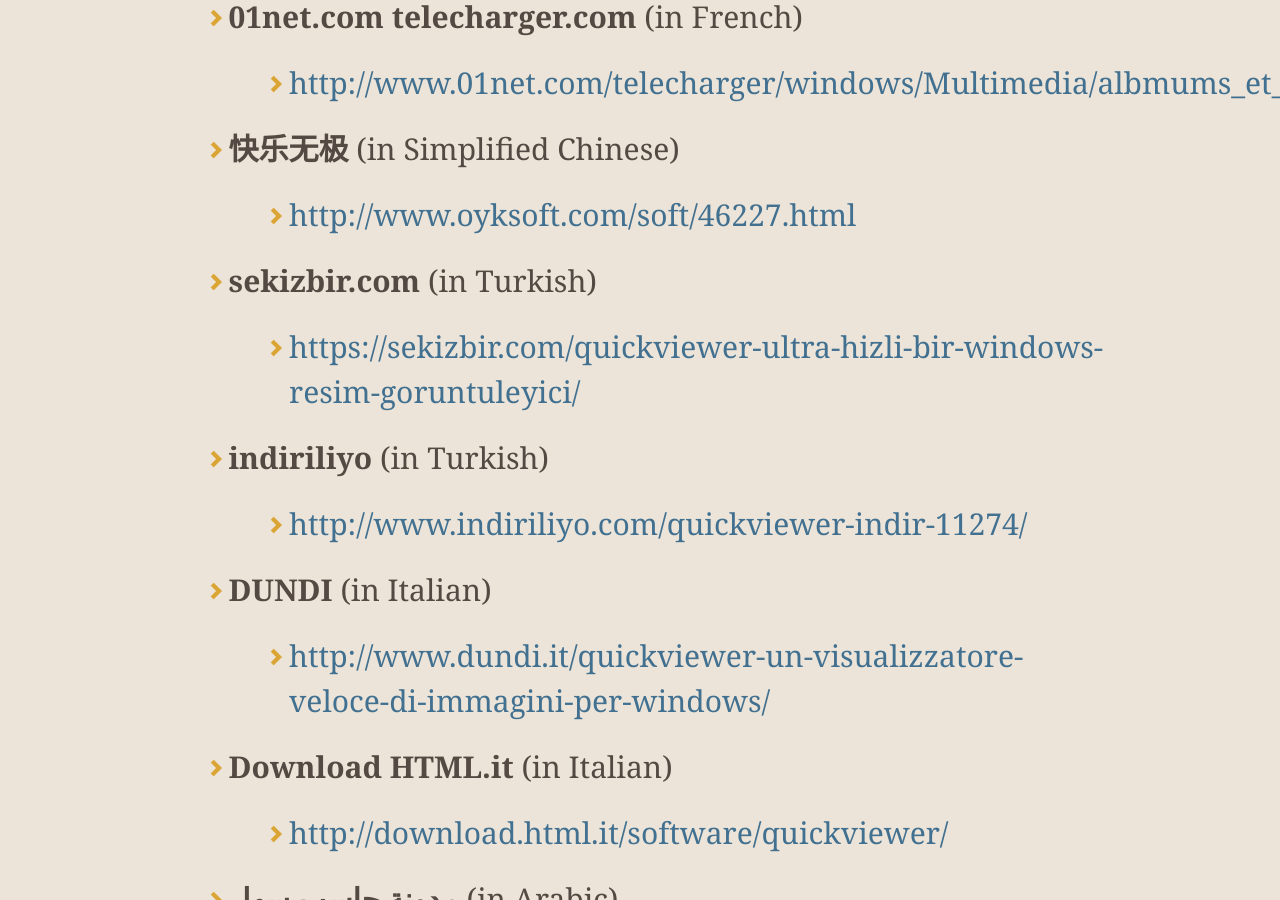
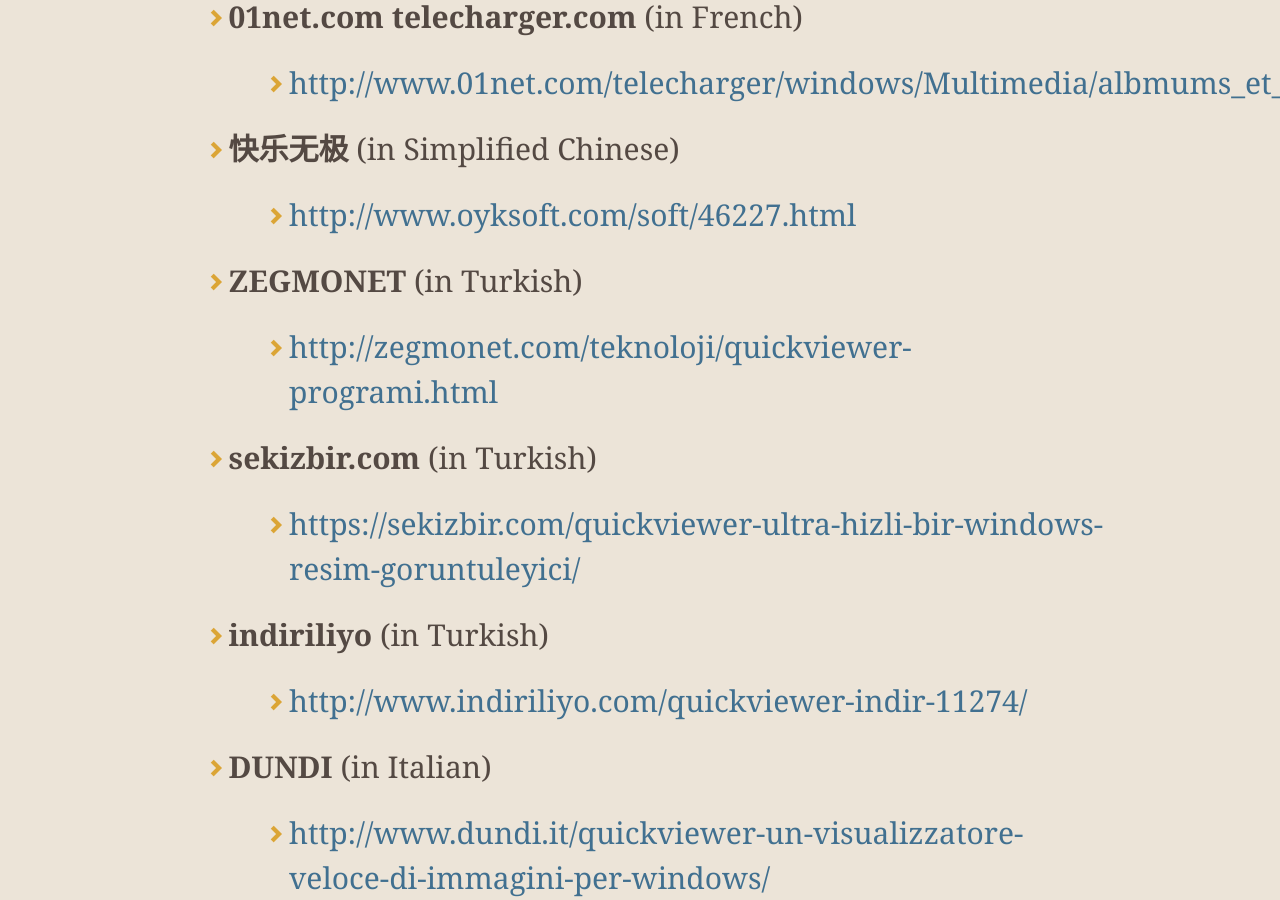
Before and after one commit to kanryu/quickviewer, a Jekyll site: the page built from docs/index.md, in a window 1280 px wide and 900 px high, scrolled down 5646 px. Built offline with Jekyll 4.4.1, drawn with Linux system fonts in a browser that asks for light colours; nearby versions of some CDN libraries; comment, search, counter and statistics services are not loaded; our own code applies the rules of GitHub Pages for plain Markdown files.

Commit message:
Update index.md

```diff
--- a/docs/index.md
+++ b/docs/index.md
@@ -92,6 +92,8 @@ You can also clone the latest source code from **[this repository.](https://gith
     - [http://www.01net.com/telecharger/windows/Multimedia/albmums_et_visionneuses/fiches/140048.html](http://www.01net.com/telecharger/windows/Multimedia/albmums_et_visionneuses/fiches/140048.html)
 - **快乐无极** (in Simplified Chinese)
     - [http://www.oyksoft.com/soft/46227.html](http://www.oyksoft.com/soft/46227.html)
+- **ZEGMONET** (in Turkish)
+    - [http://zegmonet.com/teknoloji/quickviewer-programi.html](http://zegmonet.com/teknoloji/quickviewer-programi.html)
 - **sekizbir.com** (in Turkish)
     - [https://sekizbir.com/quickviewer-ultra-hizli-bir-windows-resim-goruntuleyici/](https://sekizbir.com/quickviewer-ultra-hizli-bir-windows-resim-goruntuleyici/)
 - **indiriliyo** (in Turkish)
```
